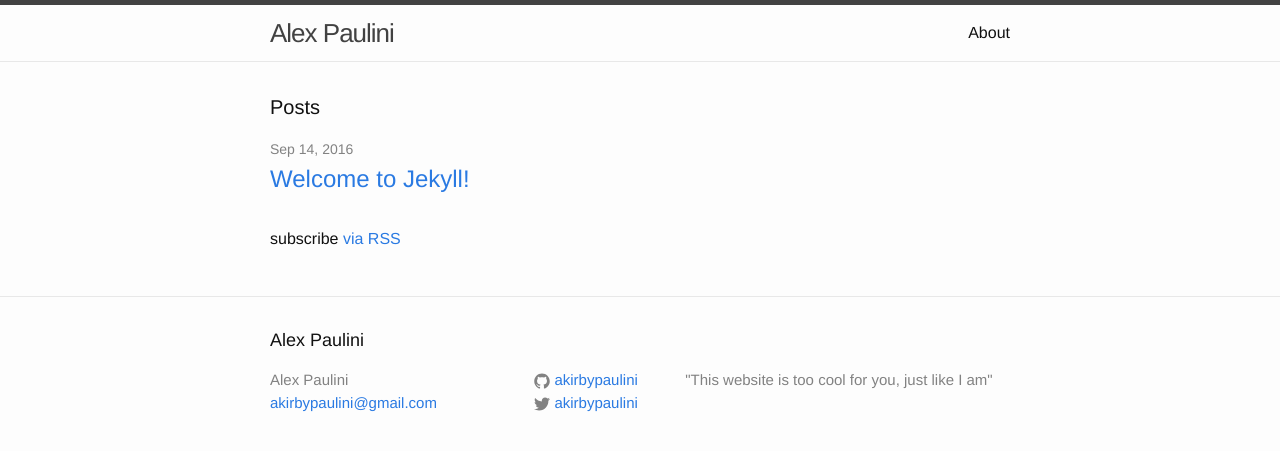
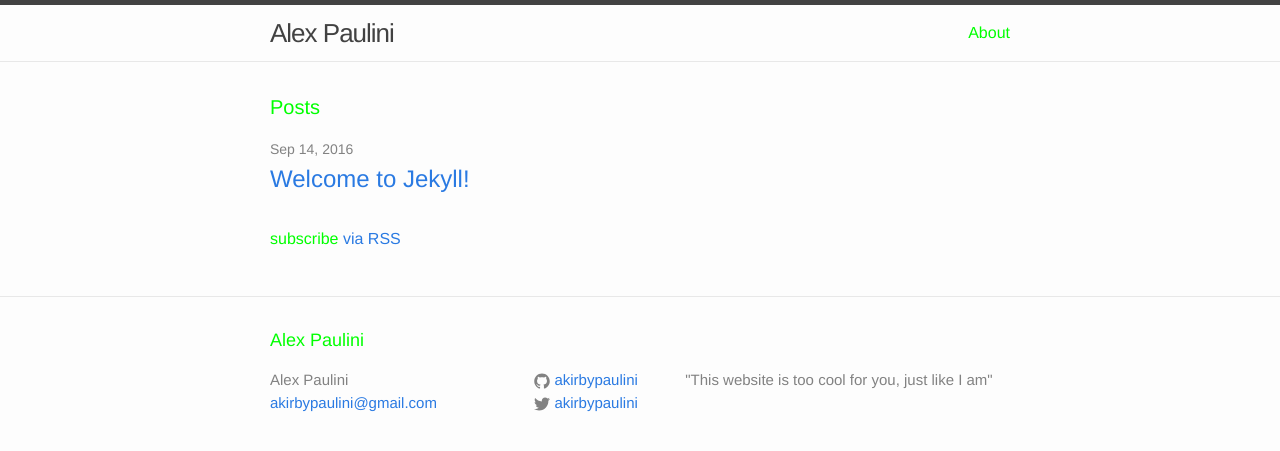
Before and after one commit to akirbypaulini/akirbypaulini.github.io, a Jekyll site: the page built from index.html, in a window 1280 px wide. Shown: the top 451 px of the page. Built offline with Jekyll 4.4.1, drawn with Linux system fonts in a browser that asks for light colours.

Commit message:
Update main.scss

```diff
--- a/css/main.scss
+++ b/css/main.scss
@@ -14,7 +14,7 @@ $base-line-height: 1.5;
 
 $spacing-unit:     30px;
 
-$text-color:       #111;
+$text-color:       #00ff00;
 $background-color: #fdfdfd;
 $brand-color:      #2a7ae2;
 
```
